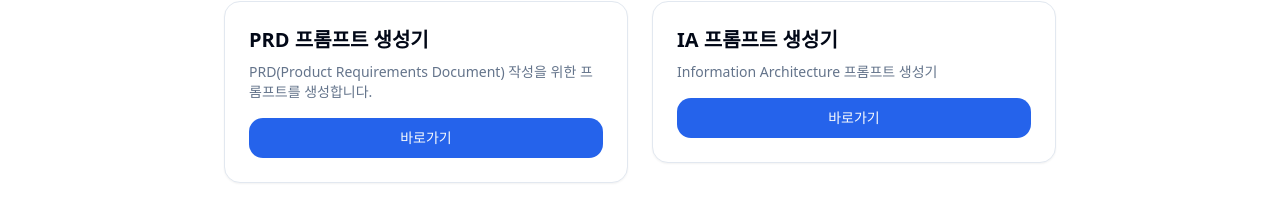
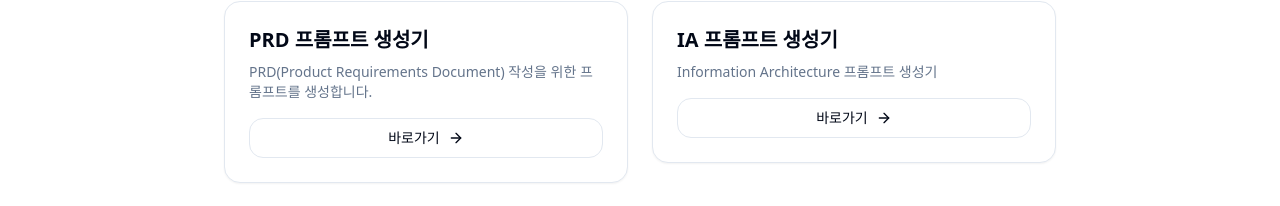
Before and after one commit to greatSumini/next-cursor.com, a Next.js app: page / in a window 1280 px wide. Shown: the part 576-782 px from the top of the page. Built offline with nearby package versions, Linux system fonts and the light colour scheme; no server answers.

Commit message:
style: change button variant

```diff
--- a/src/features/home/components/ToolsSection.tsx
+++ b/src/features/home/components/ToolsSection.tsx
@@ -4,6 +4,7 @@ import { Card, CardContent } from "@/components/ui/card";
 import { Button } from "@/components/ui/button";
 import Link from "next/link";
 import { motion } from "framer-motion";
+import { ArrowRight } from "lucide-react";
 
 interface Tool {
   title: string;
@@ -66,8 +67,14 @@ export function ToolsSection({ title, tools }: Props) {
                     {tool.description}
                   </p>
                 </div>
-                <Button asChild className="w-full">
-                  <Link href={tool.href}>바로가기</Link>
+                <Button
+                  asChild
+                  variant="outline"
+                  className="w-full hover:text-white"
+                >
+                  <Link href={tool.href}>
+                    바로가기 <ArrowRight className="w-4 h-4 ml-2" />
+                  </Link>
                 </Button>
               </CardContent>
             </Card>
```
